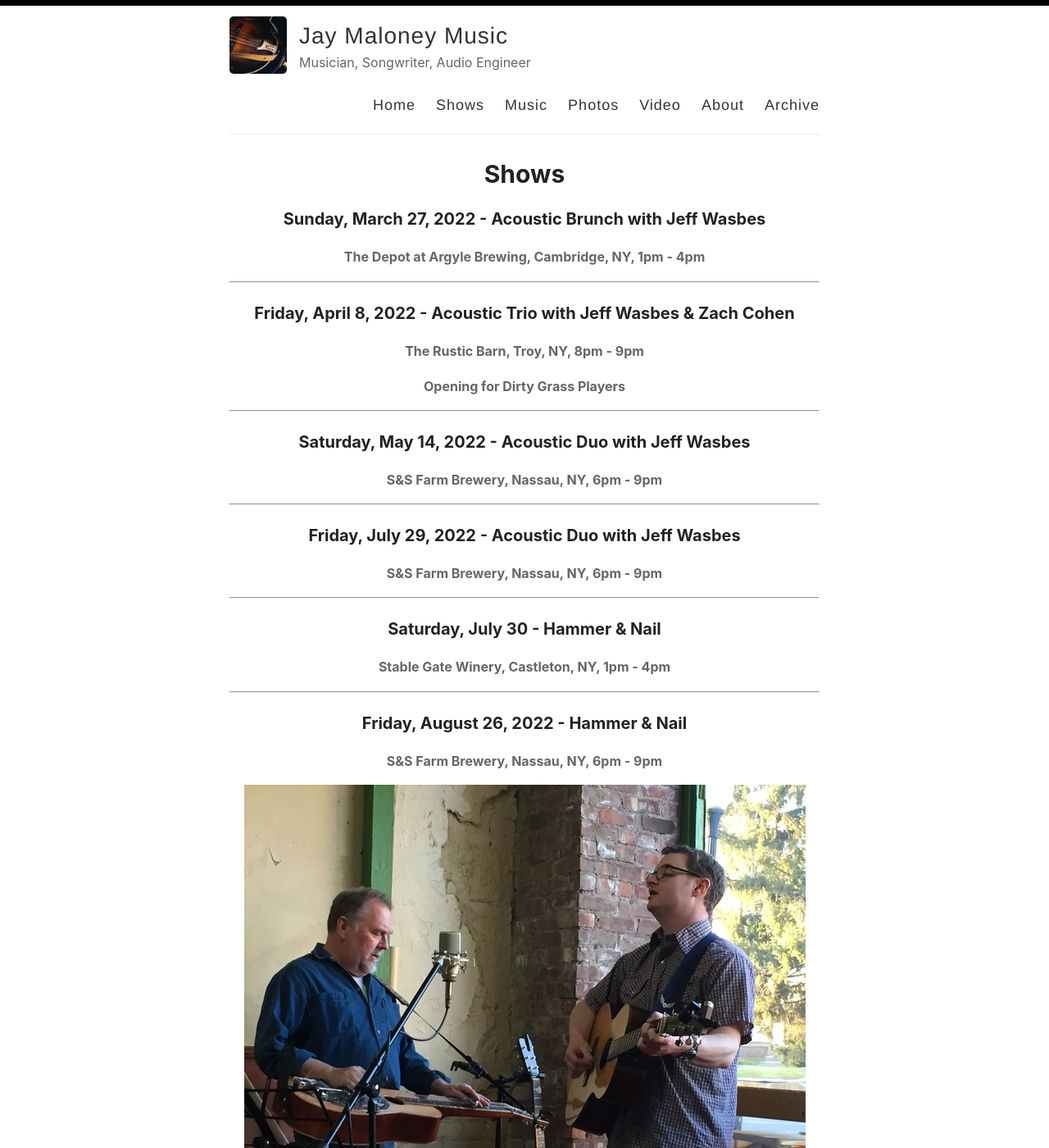
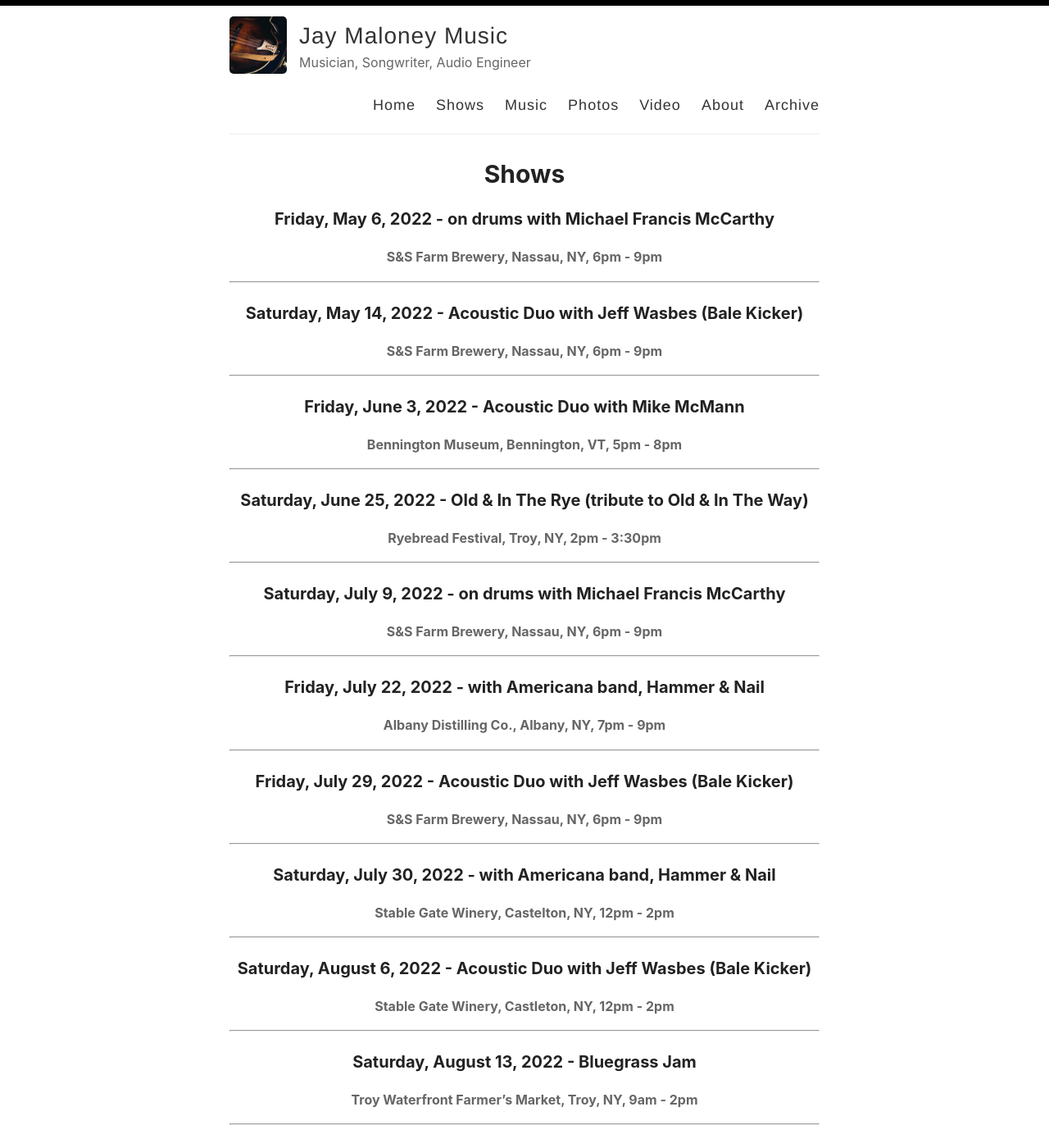
Before and after one commit to thisjaymaloney/thisjaymaloney.github.io, a Jekyll site: the page built from _pages/shows.md, in a window 1280 px wide and 1400 px high. Shown: the whole window at 82% size. Built offline with Jekyll 4.4.1, drawn with Linux system fonts in a browser that asks for light colours; some of the changed text lies outside the part shown.

Commit message:
Update shows.md

```diff
--- a/_pages/shows.md
+++ b/_pages/shows.md
@@ -3,24 +3,44 @@ layout: page
 permalink: /shows/
 title: Shows
 ---
-### Sunday, March 27, 2022 - Acoustic Brunch with Jeff Wasbes
-#### The Depot at Argyle Brewing, Cambridge, NY, 1pm - 4pm
----
-### Friday, April 8, 2022 - Acoustic Trio with Jeff Wasbes & Zach Cohen
-#### The Rustic Barn, Troy, NY, 8pm - 9pm
-#### Opening for Dirty Grass Players
----
-### Saturday, May 14, 2022 - Acoustic Duo with Jeff Wasbes
+### Friday, May 6, 2022 - on drums with Michael Francis McCarthy
 #### S&S Farm Brewery, Nassau, NY, 6pm - 9pm
 ---
-### Friday, July 29, 2022 - Acoustic Duo with Jeff Wasbes
+### Saturday, May 14, 2022 - Acoustic Duo with Jeff Wasbes (Bale Kicker)
 #### S&S Farm Brewery, Nassau, NY, 6pm - 9pm
 ---
-### Saturday, July 30 - Hammer & Nail
-#### Stable Gate Winery, Castleton, NY, 1pm - 4pm
+### Friday, June 3, 2022 - Acoustic Duo with Mike McMann
+#### Bennington Museum, Bennington, VT, 5pm - 8pm
 ---
-### Friday, August 26, 2022 - Hammer & Nail
+### Saturday, June 25, 2022 - Old & In The Rye (tribute to Old & In The Way)
+#### Ryebread Festival, Troy, NY, 2pm - 3:30pm
+---
+### Saturday, July 9, 2022 - on drums with Michael Francis McCarthy
 #### S&S Farm Brewery, Nassau, NY, 6pm - 9pm
+---
+### Friday, July 22, 2022 - with Americana band, Hammer & Nail
+#### Albany Distilling Co., Albany, NY, 7pm - 9pm
+---
+### Friday, July 29, 2022 - Acoustic Duo with Jeff Wasbes (Bale Kicker)
+#### S&S Farm Brewery, Nassau, NY, 6pm - 9pm
+---
+### Saturday, July 30, 2022 - with Americana band, Hammer & Nail
+#### Stable Gate Winery, Castelton, NY, 12pm - 2pm
+---
+### Saturday, August 6, 2022 - Acoustic Duo with Jeff Wasbes (Bale Kicker)
+#### Stable Gate Winery, Castleton, NY, 12pm - 2pm
+---
+### Saturday, August 13, 2022 - Bluegrass Jam
+#### Troy Waterfront Farmer's Market, Troy, NY, 9am - 2pm
+---
+### Friday, August 26, 2022 - with Americana band, Hammer & Nail
+#### S&S Farm Brewery, Nassau, NY, 6pm - 9pm
+---
+### Friday, September 2, 2022 - on drums with Michael Francis McCarthy
+#### S&S Farm Brewery, Nassau, NY, 6pm - 9pm
+---
+### Sunday, September 11, 2022 - Acoustic Duo with Jeff Wasbes (Bale Kicker)
+#### Wayward Lane Brewing, Schoharie, NY, 2pm - 5pm
 <p style="text-align:center;">
 <img src="/images/Jay M. 001_sm.jpg" alt="Jay Maloney & Kevin Maul - 2016">
 </p>
```
